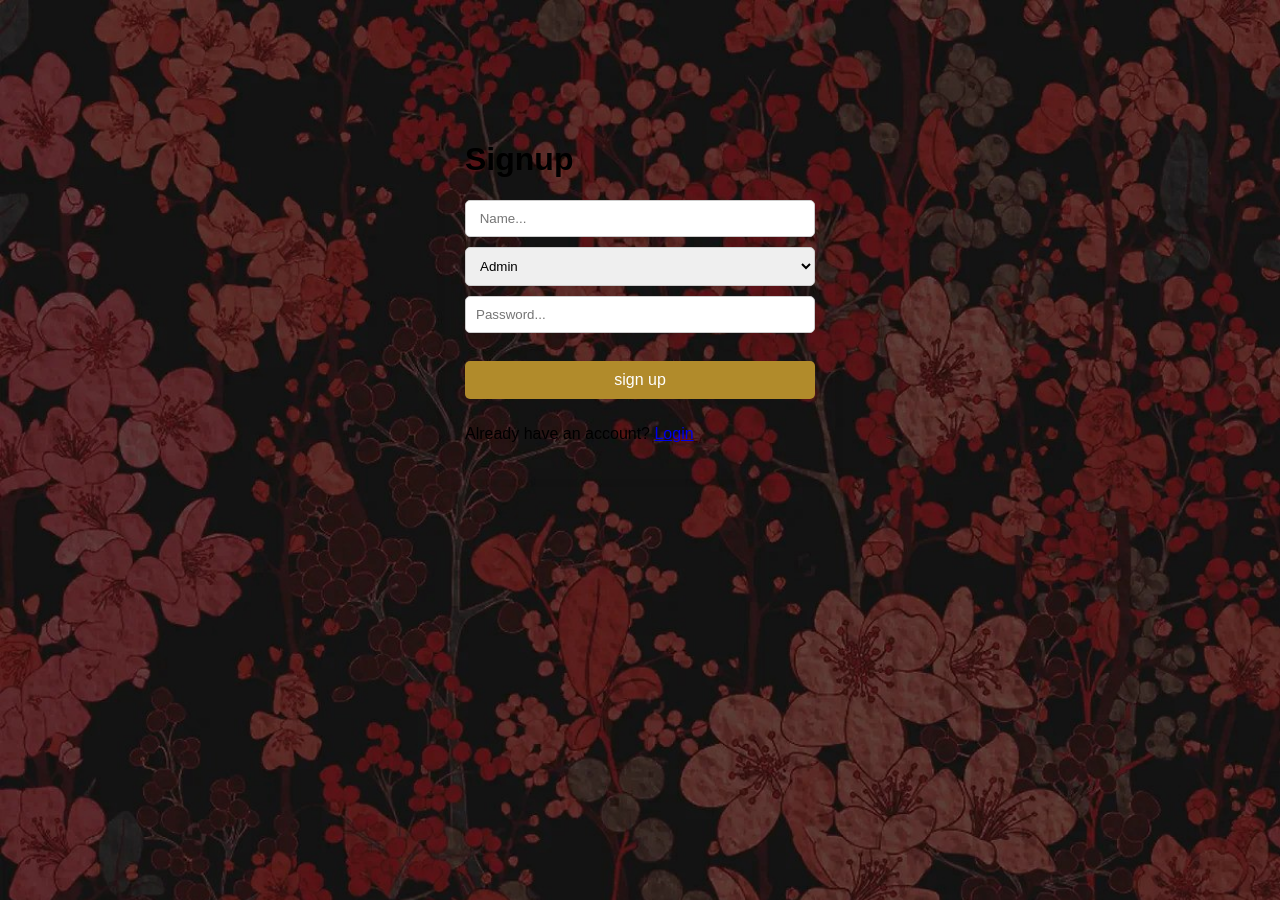
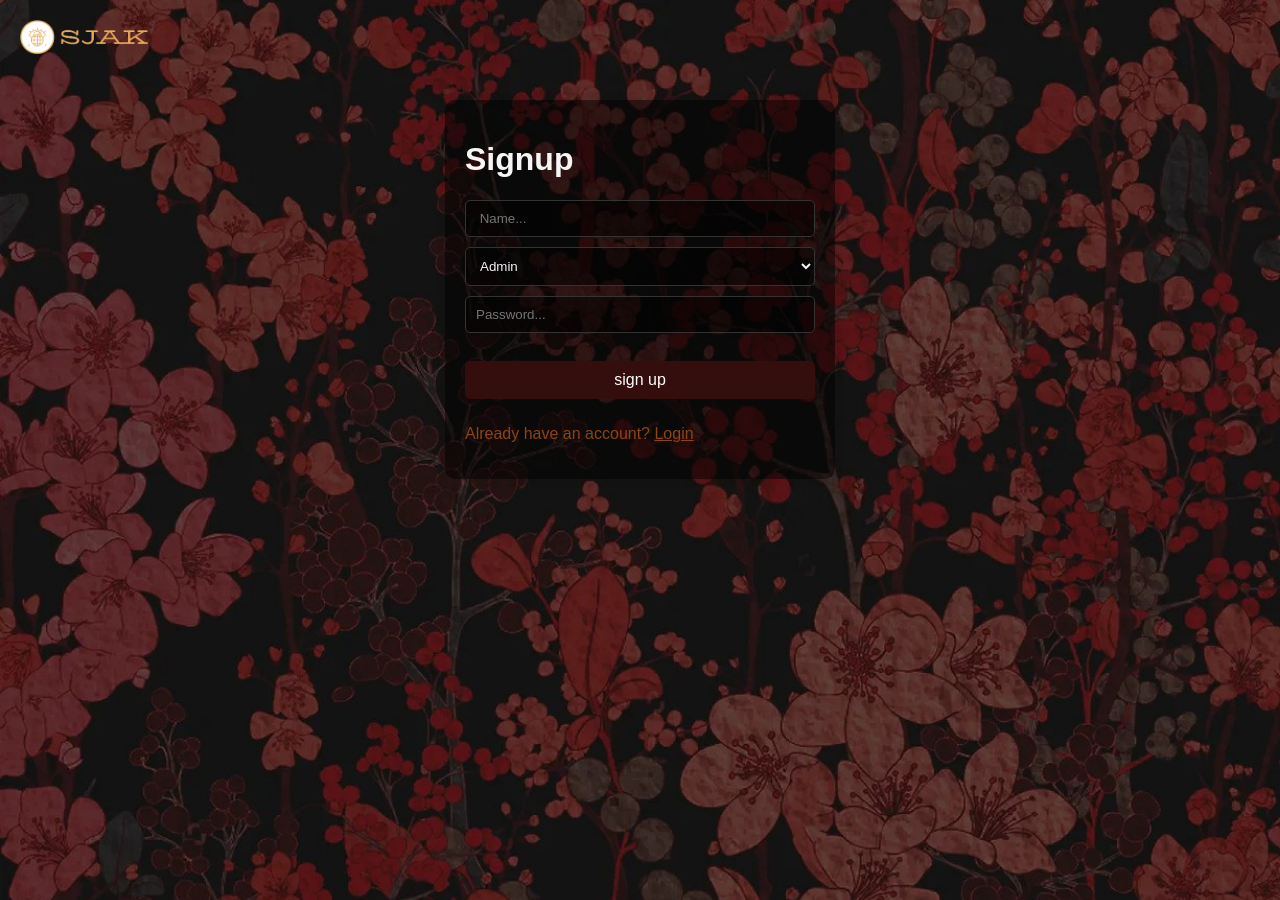
Before and after one commit to karengeorgee/project, a website: page views/sign.html in a window 1280 px wide. Drawn offline with Linux system fonts and the light colour scheme.

Commit message:
Sign&login Done 2/5

```diff
--- a/public/css/Reservation.css
+++ b/public/css/Reservation.css
@@ -39,7 +39,7 @@ input[type="submit"] {
   border: 1px solid #333;
   border-radius: 5px;
   box-sizing: border-box;
-  background-color: rgba(0, 0, 0, 0.5); ;
+  background-color: rgba(0, 0, 0, 0.5) ;
   color: whitesmoke;
 }
 .textcol{
@@ -72,7 +72,7 @@ input[type="submit"]:hover {
  width: 350px;
  height: auto;
  /* background: rgba(255, 255, 255, 0.5); White color with 50% opacity */
- background: rgba(0, 0, 0, 0.5);
+ background: rgb(5, 0, 0);
 
 }
 
@@ -96,7 +96,7 @@ input[type="submit"]:hover {
 
 .popup{
   width: 400px;
-  background:rgba(0, 0, 0, 0.5);
+  background:black;
   border-radius: 6px;
   position: absolute;
   top: 50%;
@@ -111,7 +111,7 @@ input[type="submit"]:hover {
 }
 .open-popup{
   visibility: visible;
-  margin-top: 45%;
+  /* margin-top: 45%; */
 }
 .popup img{
   width:100px ;
--- a/public/css/login.css
+++ b/public/css/login.css
@@ -10,7 +10,7 @@
   .container {
     max-width: 800px;
     margin: 20px auto;
-    background-color: #fff;
+    background-color:rgba(0, 0, 0, 0.5);
     padding: 20px;
     border-radius: 10px;
     box-shadow: 0 0 10px rgba(0, 0, 0, 0.1);
@@ -33,17 +33,26 @@
     font-size: 14px;
     color: #666;
   }
+ label{
+  color:  #8b4513;
+ }
 
+h1{
+  color: whitesmoke;
+}
    .textfield,
   select,
-  input[type="number"],
+  input[type="text"],
+  input[type="password"],
   input[type="submit"] {
     width: 100%;
     padding: 10px;
     margin-bottom: 10px;
-    border: 1px solid #ccc;
+    border: 1px solid rgba(0, 0, 0, 0.5);
     border-radius: 5px;
     box-sizing: border-box;
+    background: rgba(0, 0, 0, 0.5);
+    color: whitesmoke;
   }
 
   .select p {
@@ -52,7 +61,7 @@
   }
 
   input[type="submit"] {
-    background-color: #ff9800;
+    background-color: #340d0d;
     color: #fff;
     border: none;
     cursor: pointer;
@@ -63,7 +72,7 @@
   }
 
   input[type="submit"]:hover {
-    background-color: #e68a00;
+    background-color: #361111;
   }
 
 
@@ -72,42 +81,22 @@
    margin-top: 100px;
    width: 350px;
    height: auto;
-   background: #dedede;;
+   background:rgba(0, 0, 0, 0.5);
   }
 
-  .Field-label {
-    color: #8b4513;
-    font-size: larger;
-  }
-
-  .required-astrerisk {
-    color: #ff0000;
-  }
 
   input[type="submit"] {
-    background-color:rgb(177, 139, 43);
+    background-color:#340d0d;
   }
 
   input[type="submit"]:hover {
-    background-color:gold;
+    background-color: #361111;
   }
 
-  .close-btn{
-    position: absolute;
-    right: 20px;
-    top: 20px;
-    width: 30px;
-    background: #222;
-    color: #fff;
-    font-size: 25px;
-    font-weight: 600;
-    line-height: 30px;
-    text-align: center;
-    border-radius: 50%;
-  }
+
 .popup{
   width: 400px;
-    background: #fff;
+  background: black;
   border-radius: 6px;
   position: absolute;
   top: 50%;
@@ -141,3 +130,17 @@
 cursor: pointer;
 box-shadow: 0 2px 5px rgba(0, 0, 0, 0.2);
 }
+h1{
+  color: whitesmoke;
+}
+p{
+  color: whitesmoke;
+}
+#logo {
+  position: fixed;
+  top: 20px;
+  left: 20px;
+  z-index: 1; /* Ensure the logo appears above the image */
+  width: auto; /* Adjust width relative to its container */
+  max-width: 10%; /* Maximum width as a percentage of the viewport */
+}
--- a/public/css/mapwmenu.css
+++ b/public/css/mapwmenu.css
@@ -34,7 +34,7 @@ h1{
 }
 
 .container {
-  position: relative;
+  position:relative;
   margin-top: 100px;
   width: 350px;
   height: auto;
@@ -106,10 +106,11 @@ input[type="text"]
   max-width: 300px; /* Adjust max-width as needed */
   text-align: center;
   margin-left: 640px;
+  position:relative;
 
 }
 .logo img {
-  max-width: 100%;
+  max-width: auto;
   height: auto;
   display: block; /* Ensures the image behaves like a block element */
   margin: 0 auto; /* Centers the image horizontally */
--- a/public/css/sign.css
+++ b/public/css/sign.css
@@ -38,7 +38,7 @@ body {
 
 .field-small-p {
   font-size: 14px;
-  color: #666;
+  color:whitesmoke;
 }
 
 .textfield,
@@ -47,10 +47,12 @@ input[type="number"],
 input[type="submit"] {
   width: 100%;
   padding: 10px;
-  margin-bottom: 10px;
-  border: 1px solid #ccc;
+  margin-bottom: 10px ;
+  border: 1px solid  #333;
   border-radius: 5px;
   box-sizing: border-box;
+  background: rgba(0, 0, 0, 0.5);
+  color: whitesmoke;
 }
 
 .select p {
@@ -59,7 +61,7 @@ input[type="submit"] {
 }
 
 input[type="submit"] {
-  background-color: #ff9800;
+  background-color: #340d0d;
   color: #fff;
   border: none;
   cursor: pointer;
@@ -70,7 +72,7 @@ input[type="submit"] {
 }
 
 input[type="submit"]:hover {
-  background-color: #e68a00;
+  background-color: #361111;
 }
 
 
@@ -79,7 +81,7 @@ input[type="submit"]:hover {
  margin-top: 100px;
  width: 350px;
  height: auto;
- background:transparent;
+ background:rgba(0, 0, 0, 0.5);
 }
 
 .Field-label {
@@ -92,29 +94,23 @@ input[type="submit"]:hover {
 }
 
 input[type="submit"] {
-  background-color:rgb(177, 139, 43);
+  background-color:#340d0d;
 }
 
 input[type="submit"]:hover {
-  background-color: goldenrod;
+  background-color:#361111;
 }
 
-.close-btn{
-  position: absolute;
-  right: 20px;
-  top: 20px;
-  width: 30px;
-  background: #222;
-  color: #fff;
-  font-size: 25px;
-  font-weight: 600;
-  line-height: 30px;
-  text-align: center;
-  border-radius: 50%;
+.logtext{
+  color: #8b4513;
 }
+a{
+  color: #8b4513;
+}
+
 .popup{
   width: 400px;
-  background: #fff;
+  background: black;
   border-radius: 6px;
   position: absolute;
   top: 50%;
@@ -148,3 +144,17 @@ border-radius: 4px;
 cursor: pointer;
 box-shadow: 0 2px 5px rgba(0, 0, 0, 0.2);
 }
+h1{
+  color: whitesmoke;
+}
+p{
+  color: whitesmoke;
+}
+#logo {
+  position: fixed;
+  top: 20px;
+  left: 20px;
+  z-index: 1; /* Ensure the logo appears above the image */
+  width: auto; /* Adjust width relative to its container */
+  max-width: 10%; /* Maximum width as a percentage of the viewport */
+}
--- a/views/sign.html
+++ b/views/sign.html
@@ -1,6 +1,11 @@
 <link rel="stylesheet" href="/css/sign.css" />
 <head>
+  <title>Signup</title>
+  <div id="logo">
+    <img src="/images/Untitled-1.png" alt="Logo" style="width: 100%;">
+  </div>
   <style>
+
     body {
 font-family: 'Poppins', sans-serif;
 margin: 0;
@@ -24,9 +29,9 @@ background-attachment: fixed;
     </select>
   </div>
   <input id="pas" value placeholder="Password..." type="number" class="textfield" name="Password"><br><br>
-    <input type="submit" onclick='validate()' value="sign up">
+    <input  class ="Submitbut" type="submit" onclick='validate()' value="sign up">
     <br>
-    <p>Already have an account? <a href="/login">Login</a></p>
+    <p class="logtext">Already have an account? <a href="/login">Login</a></p>
   </div>
 
 
```
Also changed, not shown: views/login.html (+8 -3 lines). Lines whose indentation alone changed are shown as unchanged.
